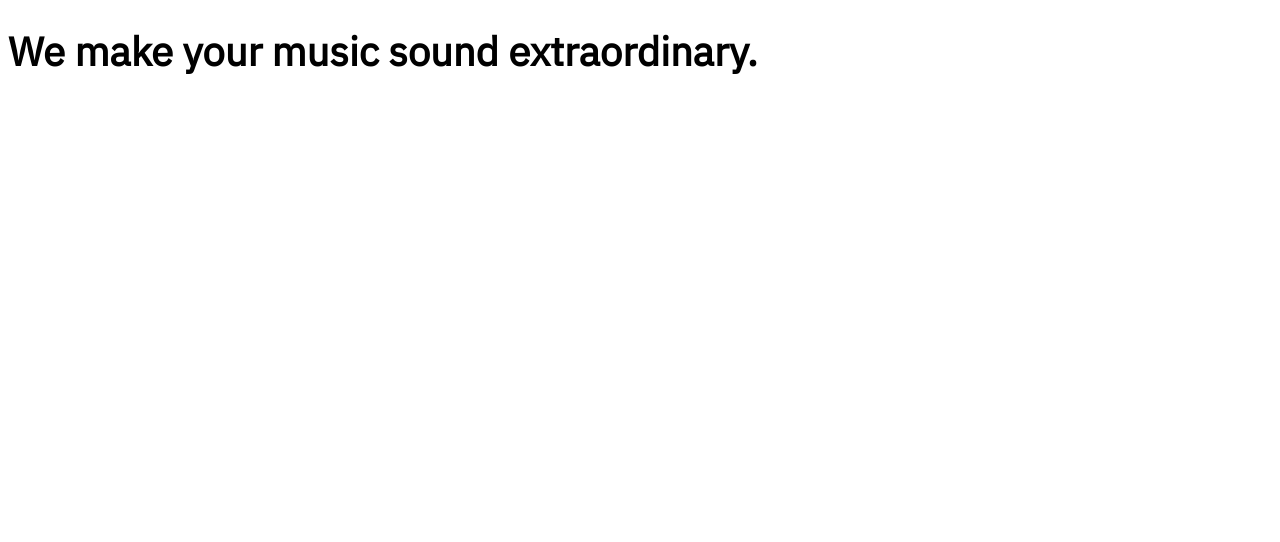
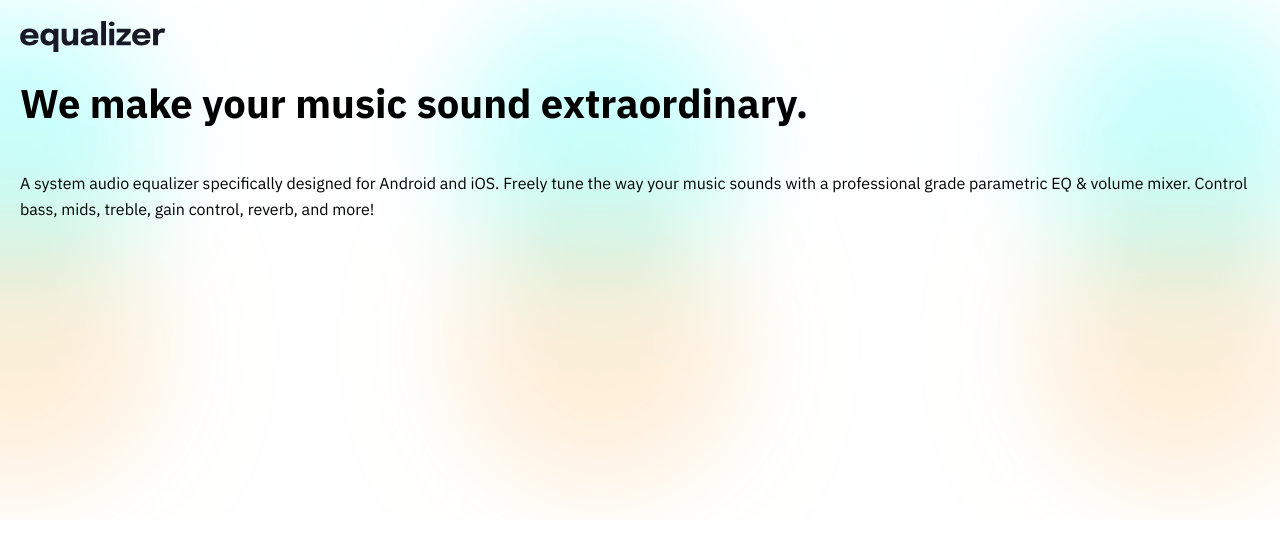
Before and after one commit to Ant-Shell/equalizer-landing-page-challenge, a React (Vite) app: page / in a window 1280 px wide. Shown: the top 542 px of the page. Built offline with nearby package versions, Linux system fonts and the light colour scheme.

Commit message:
Add styling for various classes

```diff
--- a/src/App.jsx
+++ b/src/App.jsx
@@ -1,12 +1,13 @@
 import Header from './components/Header/Header'
-import './App.css'
+import './styles/_global.scss'
+import './App.scss'
 
 function App() {
 
 
   return (
     <>
-    <Header/>
+      <Header/>
     </>
   )
 }
--- a/src/components/Header/Header.jsx
+++ b/src/components/Header/Header.jsx
@@ -1,12 +1,20 @@
 import './Header.scss'
+import logo from '../../assets/logo.svg'
 
 const Header = () => {
 
   return (
-    <header>
-      <h1 className="intro-text">
+    <header className='header'>
+      <img className='header-logo' src={logo} alt='Logo'/>
+      <h1 className='header-intro-text'>
         We make your music sound extraordinary.
       </h1>
+      <p className='header-paragraph'>
+        A system audio equalizer specifically designed for Android and iOS.
+        Freely tune the way your music sounds with a professional grade
+        parametric EQ & volume mixer. Control bass, mids, treble, gain
+        control, reverb, and more!
+      </p>
     </header>
   )
 }
--- a/src/components/Header/Header.scss
+++ b/src/components/Header/Header.scss
@@ -1,9 +1,32 @@
 @use '../../styles/typography' as *;
 
-.intro-text {
-  font-family: "IBM Plex Sans";
-  font-size: 40px;
-  font-weight: 700;
-  line-height: 48px;
-  text-align: left;
+.header {
+  background-image: url(../../assets/bg-main-mobile.png);
+  background-size: auto;
+  background-position: top -9rem right -12rem;
+  height: 60vh;
+  display: flex;
+  flex-direction: column;
+  padding: 20px 20px 20px 20px;
+  .header-logo {
+    width: 146.09px;
+    height: 32px;
+    top: 39.99px;
+    left: 24.15px;
+  }
+  .header-intro-text {
+    font-family: "IBM Plex Sans";
+    font-size: 40px;
+    font-weight: 700;
+    line-height: 48px;
+    text-align: left;
+  }
+  .header-paragraph {
+    font-family: IBM Plex Sans;
+    font-size: 16px;
+    font-weight: 400;
+    line-height: 26px;
+    letter-spacing: 0px;
+    text-align: left;
+  }
 }
--- a/src/styles/_global.scss
+++ b/src/styles/_global.scss
@@ -0,0 +1,8 @@
+body {
+  height: 100vh;
+}
+
+body, html {
+  margin: 0;
+  padding: 0
+}
--- a/src/styles/_typography.scss
+++ b/src/styles/_typography.scss
@@ -1,6 +1,6 @@
-@import url('https://fonts.googleapis.com/css2?family=IBM+Plex+Sans&display=swap');
+@import url('https://fonts.googleapis.com/css2?family=IBM+Plex+Sans:wght@400;700&display=swap');
 
 @font-face {
   font-family: "IBM Plex Sans";
-  src: url('https://fonts.googleapis.com/css2?family=IBM+Plex+Sans&display=swap')
+  src: url('https://fonts.googleapis.com/css2?family=IBM+Plex+Sans:wght@400;700&display=swap')
 }
```
Also changed, not shown: src/App.scss (line endings or trailing spaces).
